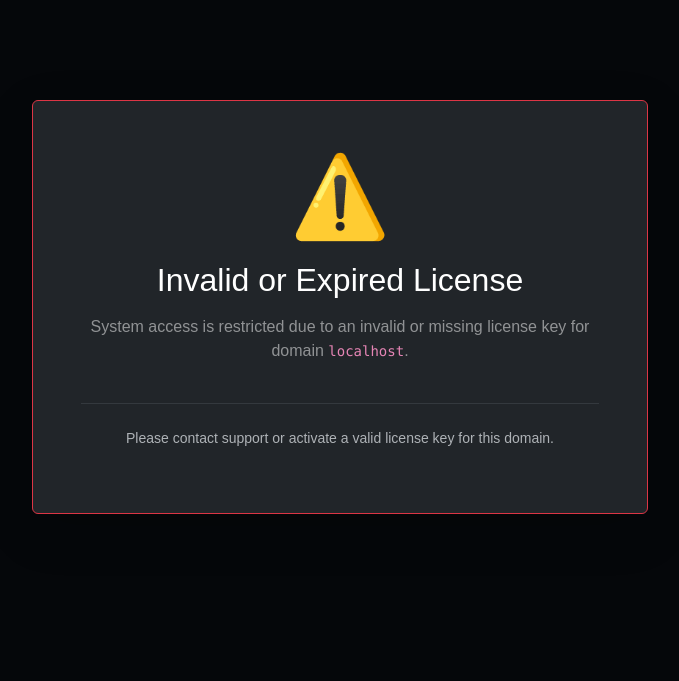
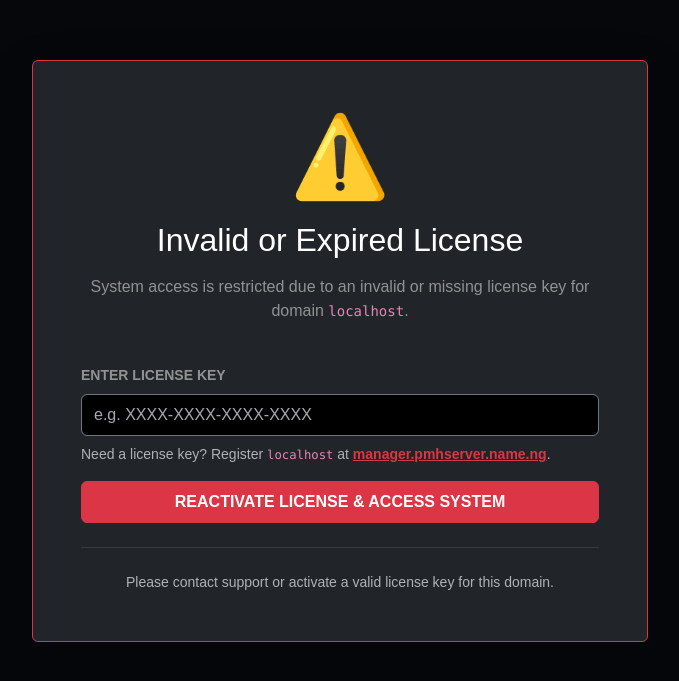
Before and after one commit to philmorehost/BLOG, a PHP site: page /admin/index.php in a window 1280 px wide. Shown: the top 681 px of the page, without its empty margins (300-979 px from the left). Run offline with PHP 8.4, Linux system fonts and the light colour scheme; the visitor is signed in with stand-in values (Sample User, id 1).

Commit message:
Add license key reactivation form to admin error screen
Co-authored-by: philmorehost <10132335+philmorehost@users.noreply.github.com>

```diff
--- a/admin/index.php
+++ b/admin/index.php
@@ -13,24 +13,68 @@ if (!is_admin()) {
 }
 
 require_once __DIR__ . '/../includes/social_poster.php';
+
+$license_error = '';
+if (isset($_POST['reactivate_license'])) {
+    $license_key = trim($_POST['license_key'] ?? '');
+    if (empty($license_key)) {
+        $license_error = "Please enter a valid license key.";
+    } else {
+        $res = _sys_check_auth($license_key);
+        if (isset($res['status']) && $res['status'] === 1) {
+            _sys_store_token([
+                'key' => $license_key,
+                'status' => 1,
+                'domain' => $_SERVER['HTTP_HOST'] ?? 'localhost',
+                'checked_at' => time()
+            ]);
+            redirect($admin_base);
+        } else {
+            $license_error = $res['message'] ?? "Invalid license key or domain mismatch. Please try again.";
+        }
+    }
+}
+
 if (!_sys_verify_token()) {
     ?>
     <!DOCTYPE html>
     <html lang="en" data-bs-theme="dark">
     <head>
         <meta charset="UTF-8">
+        <meta name="viewport" content="width=device-width, initial-scale=1.0">
         <title>License Verification Required</title>
         <link href="https://cdn.jsdelivr.net/npm/bootstrap@5.3.3/dist/css/bootstrap.min.css" rel="stylesheet">
-        <style>body{background:#05070a;color:#fff;font-family:sans-serif;padding-top:100px;}</style>
+        <style>body{background:#05070a;color:#fff;font-family:sans-serif;padding-top:60px;padding-bottom:60px;}</style>
     </head>
     <body>
     <div class="container text-center col-md-6">
-        <div class="card bg-dark border-danger p-5 shadow-lg">
-            <div class="display-1 text-danger mb-3">⚠️</div>
-            <h2 class="text-white mb-3">Invalid or Expired License</h2>
-            <p class="text-white-50">System access is restricted due to an invalid or missing license key for domain <code><?php echo htmlspecialchars($_SERVER['HTTP_HOST'] ?? 'localhost'); ?></code>.</p>
+        <div class="card bg-dark border-danger p-4 p-md-5 shadow-lg text-start">
+            <div class="text-center">
+                <div class="display-1 text-danger mb-3">⚠️</div>
+                <h2 class="text-white mb-3">Invalid or Expired License</h2>
+                <p class="text-white-50">System access is restricted due to an invalid or missing license key for domain <code><?php echo htmlspecialchars($_SERVER['HTTP_HOST'] ?? 'localhost'); ?></code>.</p>
+            </div>
+
+            <?php if (!empty($license_error)): ?>
+                <div class="alert alert-danger mt-3"><?php echo htmlspecialchars($license_error); ?></div>
+            <?php endif; ?>
+
+            <form method="POST" class="mt-4">
+                <div class="mb-3">
+                    <label class="form-label text-white-50 small text-uppercase fw-bold">Enter License Key</label>
+                    <input type="text" name="license_key" class="form-control bg-black text-white border-secondary py-2" placeholder="e.g. XXXX-XXXX-XXXX-XXXX" required value="<?php echo htmlspecialchars($_POST['license_key'] ?? ''); ?>">
+                    <div class="form-text text-muted mt-2">
+                        Need a license key? Register <code><?php echo htmlspecialchars($_SERVER['HTTP_HOST'] ?? 'localhost'); ?></code> at
+                        <a href="https://manager.pmhserver.name.ng" target="_blank" class="text-danger fw-bold text-decoration-underline">manager.pmhserver.name.ng</a>.
+                    </div>
+                </div>
+                <button type="submit" name="reactivate_license" class="btn btn-danger w-100 py-2 fw-bold text-uppercase">Reactivate License & Access System</button>
+            </form>
+
             <hr class="border-secondary my-4">
-            <p class="small text-muted">Please contact support or activate a valid license key for this domain.</p>
+            <div class="text-center">
+                <p class="small text-muted mb-0">Please contact support or activate a valid license key for this domain.</p>
+            </div>
         </div>
     </div>
     </body>
```
